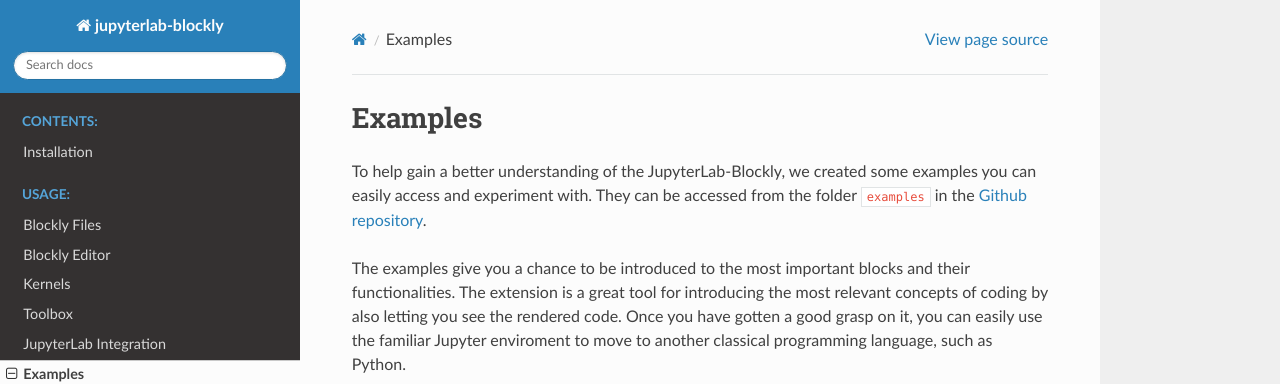
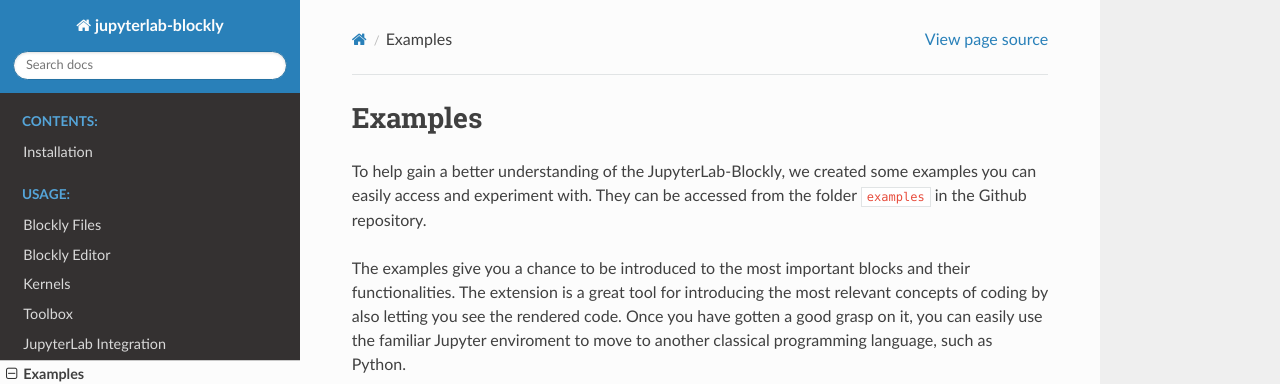
Before and after one commit to QuantStack/jupyterlab-blockly, a Sphinx documentation site: the page built from docs/examples.md, in a window 1280 px wide and 900 px high. Shown: the top 384 px of the window. Built offline with Sphinx 7.4.7 and the Read the Docs theme 2.0.0, drawn with Linux system fonts in a browser that asks for light colours; part of the change alters nothing that is shown.

```diff
--- a/docs/examples.md
+++ b/docs/examples.md
@@ -1,6 +1,6 @@
 # Examples
 
-To help gain a better understanding of the JupyterLab-Blockly, we created some examples you can easily access and experiment with. They can be accessed from the folder `examples` in the [Github repository](https://github.com/QuantStack/jupyterlab-blockly/tree/main/examples).
+To help gain a better understanding of the JupyterLab-Blockly, we created some examples you can easily access and experiment with. They can be accessed from the folder `examples` in the Github repository.
 
 The examples give you a chance to be introduced to the most important blocks and their functionalities. The extension is a great tool for introducing the most relevant concepts of coding by also letting you see the rendered code. Once you have gotten a good grasp on it, you can easily use the familiar Jupyter enviroment to move to another classical programming language, such as Python.
 
```
